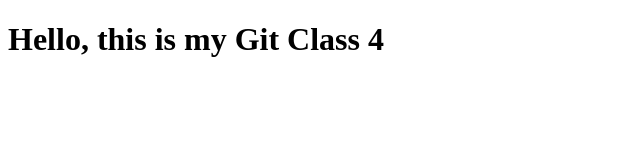
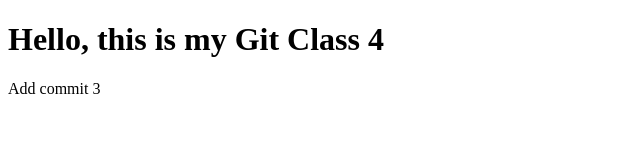
Before and after one commit to autum55853/task4-0929-, a plain HTML site: page index.html in a window 1280 px wide. Shown: the whole page, without its empty margins (0-640 px from the left). Drawn offline with Linux system fonts and the light colour scheme.

Commit message:
Updated index.html
Updated <p>

```diff
--- a/index.html
+++ b/index.html
@@ -7,6 +7,6 @@
 </head>
 <body>
     <h1>Hello, this is my Git Class 4</h1>
-
+    <p> Add commit 3 </p>
 </body>
 </html>
```
